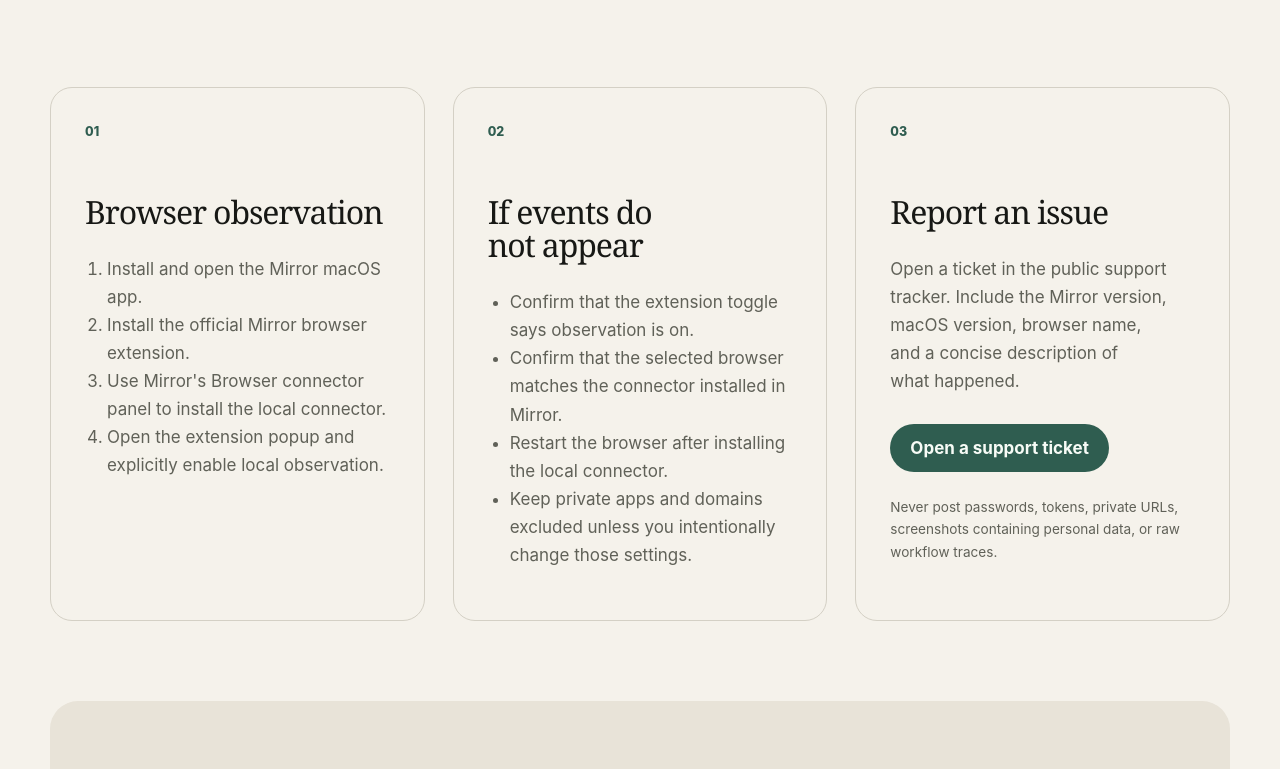
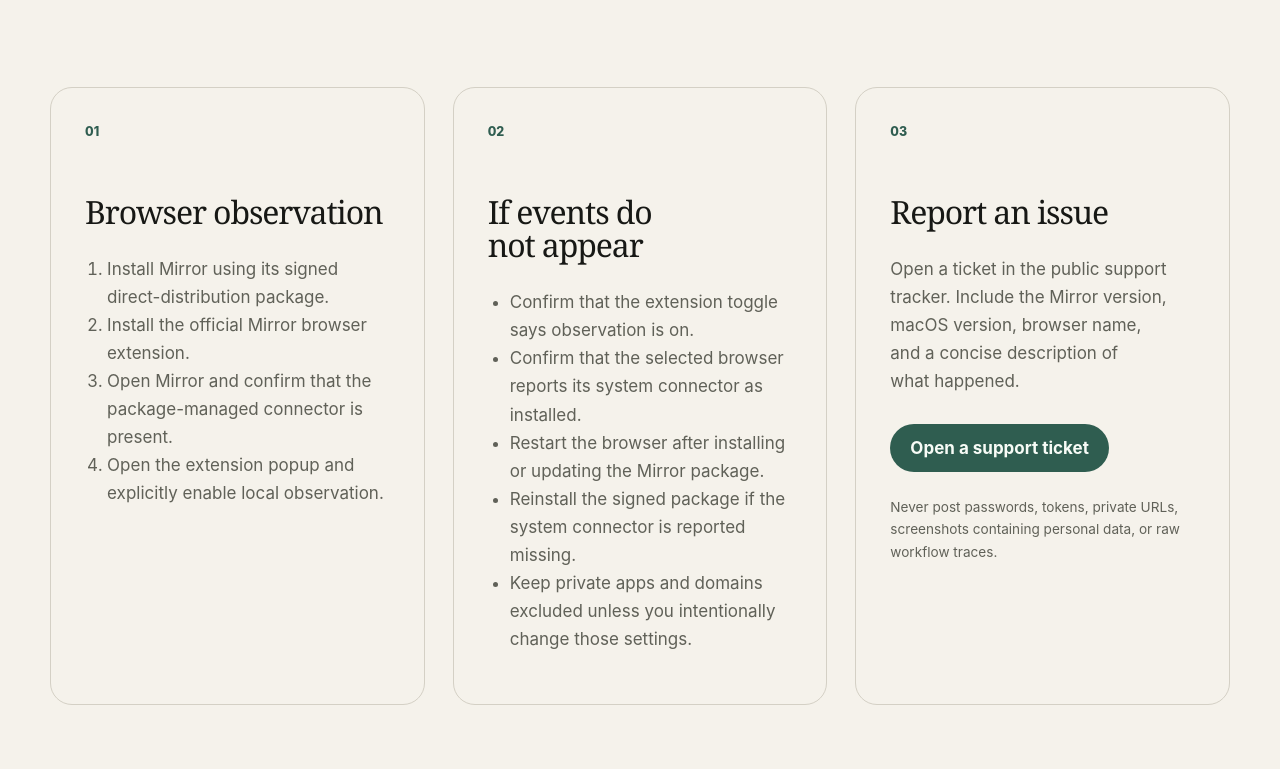
Before and after one commit to Caezarr/mirror-site, a plain HTML site: page support/index.html in a window 1280 px wide. Shown: the part 507-1276 px from the top of the page. Drawn offline with Linux system fonts and the light colour scheme.

Commit message:
update browser installation support

```diff
--- a/support/index.html
+++ b/support/index.html
@@ -35,9 +35,9 @@
           <span class="number">01</span>
           <h2>Browser observation</h2>
           <ol>
-            <li>Install and open the Mirror macOS app.</li>
+            <li>Install Mirror using its signed direct-distribution package.</li>
             <li>Install the official Mirror browser extension.</li>
-            <li>Use Mirror's Browser connector panel to install the local connector.</li>
+            <li>Open Mirror and confirm that the package-managed connector is present.</li>
             <li>Open the extension popup and explicitly enable local observation.</li>
           </ol>
         </article>
@@ -47,8 +47,9 @@
           <h2>If events do not appear</h2>
           <ul>
             <li>Confirm that the extension toggle says observation is on.</li>
-            <li>Confirm that the selected browser matches the connector installed in Mirror.</li>
-            <li>Restart the browser after installing the local connector.</li>
+            <li>Confirm that the selected browser reports its system connector as installed.</li>
+            <li>Restart the browser after installing or updating the Mirror package.</li>
+            <li>Reinstall the signed package if the system connector is reported missing.</li>
             <li>Keep private apps and domains excluded unless you intentionally change those settings.</li>
           </ul>
         </article>
```
